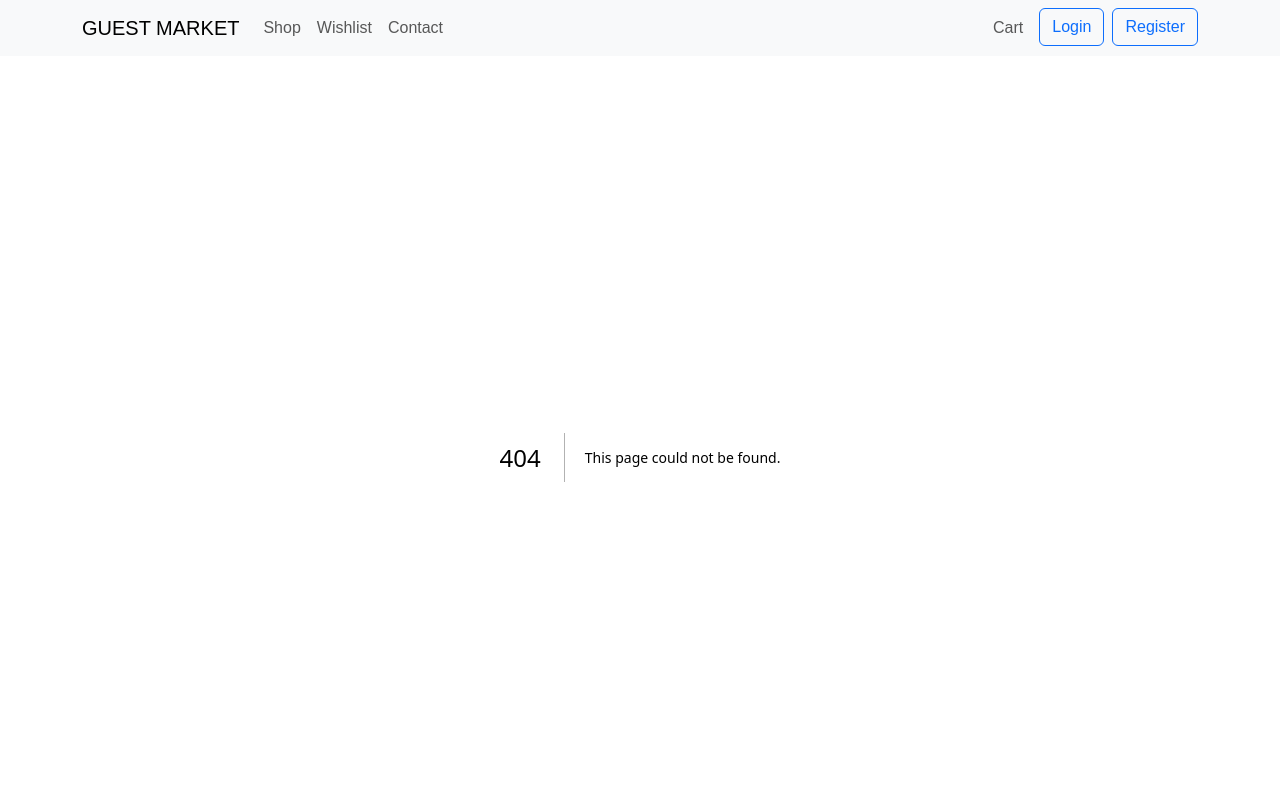
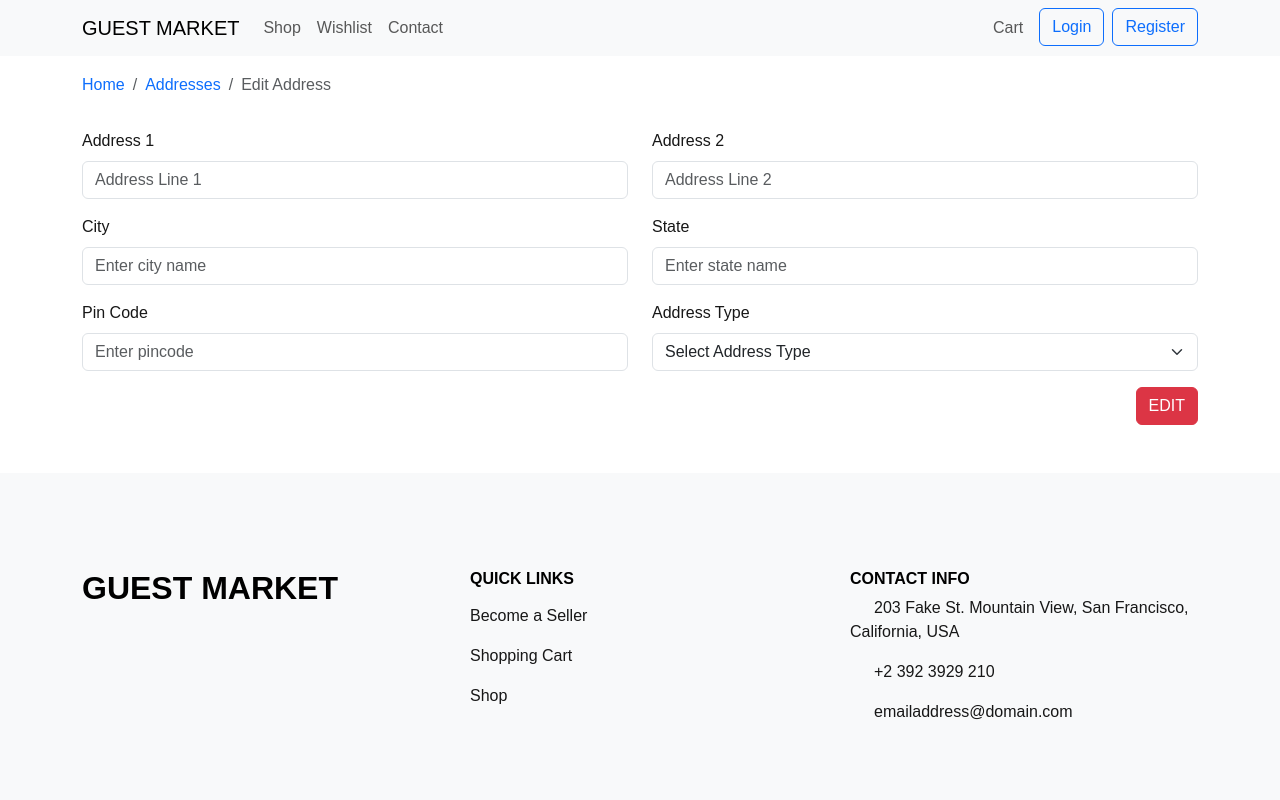
Before and after one commit to shubhamstr/E-Commerce-Platform-Website, a Next.js app: page /addresses/1 in a window 1280 px wide. Before the commit this address had no page. Shown: the top 800 px of the page. Built offline with nearby package versions, Linux system fonts and the light colour scheme; some icons are missing.

Commit message:
edit address route logic

```diff
--- /dev/null
+++ b/src/app/addresses/[slug]/page.tsx
@@ -0,0 +1,26 @@
+/* eslint-disable @typescript-eslint/no-explicit-any */
+import React from 'react';
+import { Container, Row, Col } from 'reactstrap';
+// import styles from './page.module.css';
+import BreadcrumbCompo from '../../components/BreadcrumbCompo';
+import AddressAdd from '../../components/AddressAdd';
+
+const page = async ({ params }: any) => {
+  const { slug } = await params
+  return (
+    <Container fluid>
+      <Row xs="1">
+        <Col>
+          <BreadcrumbCompo activeScreenName={`${slug ? "Edit" : "Add"} Address`} previousScreenLink="/addresses" previousScreenName="Addresses" />
+        </Col>
+      </Row>
+      <Row xs="1">
+        <Col>
+          <AddressAdd adId={slug} />
+        </Col>
+      </Row>
+    </Container>
+  );
+};
+
+export default page;
--- a/src/app/components/AddressAdd.tsx
+++ b/src/app/components/AddressAdd.tsx
@@ -25,7 +25,7 @@ import { addAddress } from "../../services/authService";
 import { showSuccess, showError } from '../../utils/toast';
 import { useRouter } from "next/navigation"
 
-const AddressList = () => {
+const AddressList = ({ adId = null }) => {
   const router = useRouter()
   const userData = useSelector(
     (state: RootState) => state.auth.userData
@@ -55,6 +55,16 @@ const AddressList = () => {
       console.error("Server error:", error);
     }
   }
+
+  const getAddressDetails = async (id: any) => {
+
+  }
+
+  useEffect(() => {
+    if (adId) {
+      getAddressDetails(adId)
+    }
+  }, [adId])
 
   return (
     <Container fluid="sm" className="mb-5">
@@ -171,7 +181,7 @@ const AddressList = () => {
         <Row>
           <Col className="text-end">
             <Button color="danger" className="text-uppercase" onClick={onCreate}>
-              Add
+              {adId ? "Edit" : "Add"}
             </Button>
           </Col>
         </Row>
--- a/src/app/components/AddressList.tsx
+++ b/src/app/components/AddressList.tsx
@@ -121,7 +121,9 @@ const AddressList = () => {
                         Some quick example text to build on the card title and make up the bulk of the card&apos;s content.
                       </CardText>
                       <div className="d-flex">
-                        <Button color="danger" size="sm" className="text-uppercase me-2">
+                        <Button color="danger" size="sm" className="text-uppercase me-2" onClick={() => {
+                          router.push(`/addresses/${ad.id}`)
+                        }}>
                           Edit
                         </Button>
                         <Button color="danger" size="sm" className="text-uppercase me-2" onClick={() => {
```
Also changed, not shown: src/app/addresses/[slug]/page.module.css (added).
